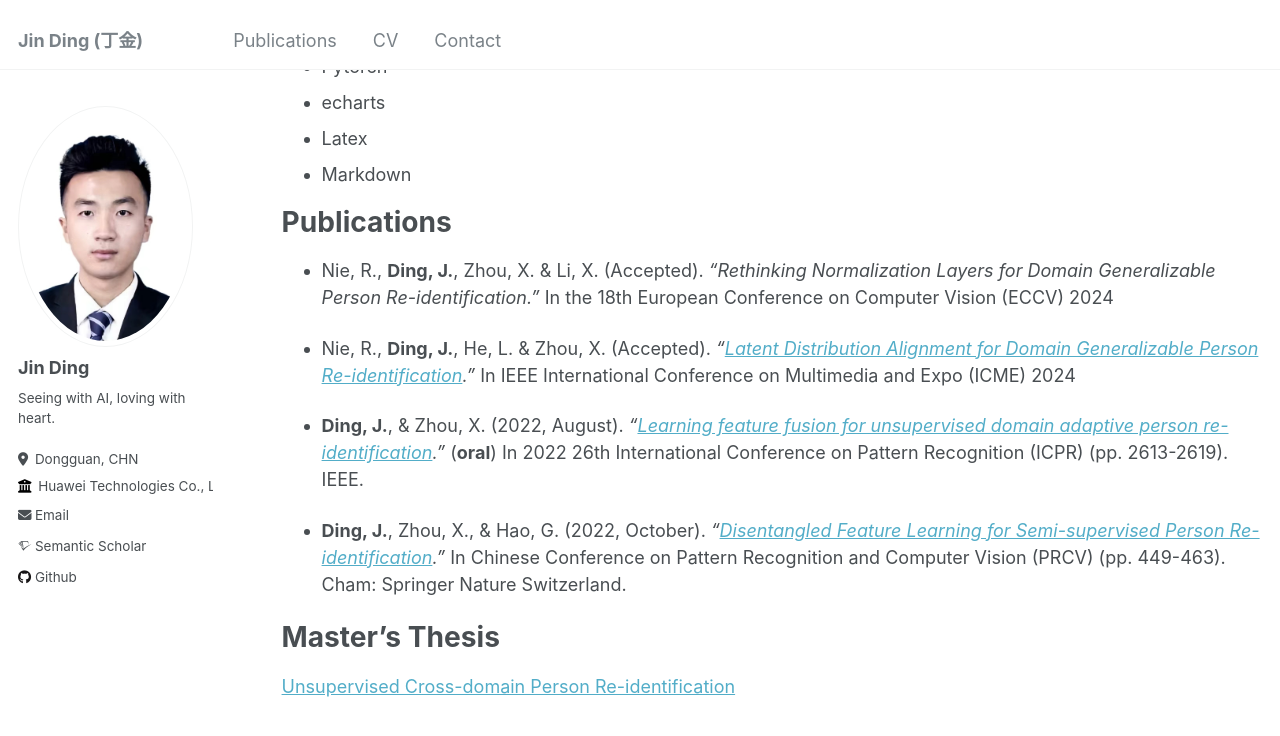
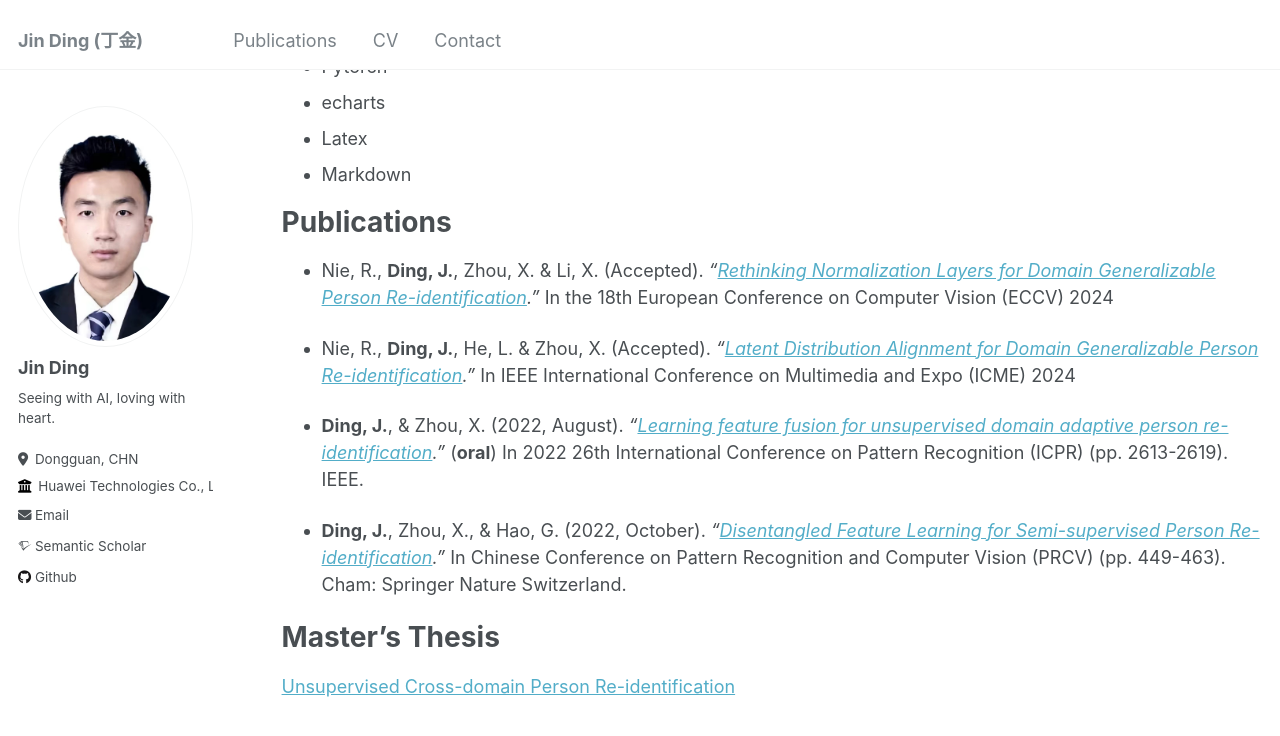
Before and after one commit to DJEddyking/djeddyking.github.io, a Jekyll site: the page built from _pages/cv.md, in a window 1280 px wide and 900 px high, scrolled down 1546 px. Shown: the top 736 px of the window. Built offline with Jekyll 4.4.1, drawn with Linux system fonts in a browser that asks for light colours; some web fonts are replaced; part of the change alters nothing that is shown.

Commit message:
Update cv.md

```diff
--- a/_pages/cv.md
+++ b/_pages/cv.md
@@ -62,9 +62,9 @@ Skills
 
 Publications
 ======
-- Nie, R., **Ding, J.**, Zhou, X. & Li, X. (Accepted). <i>"Rethinking Normalization Layers for Domain Generalizable Person Re-identification."</i> In the 18th European Conference on Computer Vision (ECCV) 2024
+- Nie, R., **Ding, J.**, Zhou, X. & Li, X. (Accepted). <i>"[Rethinking Normalization Layers for Domain Generalizable Person Re-identification](https://github.com/DJEddyking/djeddyking.github.io/blob/master/files/ECCV.pdf)."</i> In the 18th European Conference on Computer Vision (ECCV) 2024
 
-- Nie, R., **Ding, J.**, He, L. & Zhou, X. (Accepted). <i>"[Latent Distribution Alignment for Domain Generalizable Person Re-identification]()."</i> In IEEE International Conference on Multimedia and Expo (ICME) 2024
+- Nie, R., **Ding, J.**, He, L. & Zhou, X. (Accepted). <i>"[Latent Distribution Alignment for Domain Generalizable Person Re-identification](https://github.com/DJEddyking/djeddyking.github.io/blob/master/files/ICME.pdf)."</i> In IEEE International Conference on Multimedia and Expo (ICME) 2024
 
 - **Ding, J.**, & Zhou, X. (2022, August). <i>"[Learning feature fusion for unsupervised domain adaptive person re-identification](https://ieeexplore.ieee.org/document/9956264)."</i> (**oral**) In 2022 26th International Conference on Pattern Recognition (ICPR) (pp. 2613-2619). IEEE.
 
@@ -72,4 +72,4 @@ Publications
 
 Master's Thesis
 ======
-[Unsupervised Cross-domain Person Re-identification]()
+[Unsupervised Cross-domain Person Re-identification](https://github.com/DJEddyking/djeddyking.github.io/blob/master/files/thesis.pdf)
```
